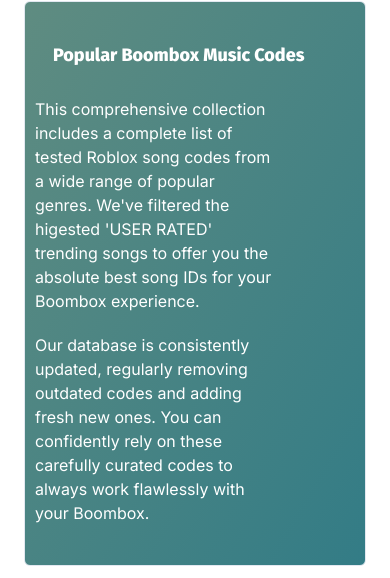
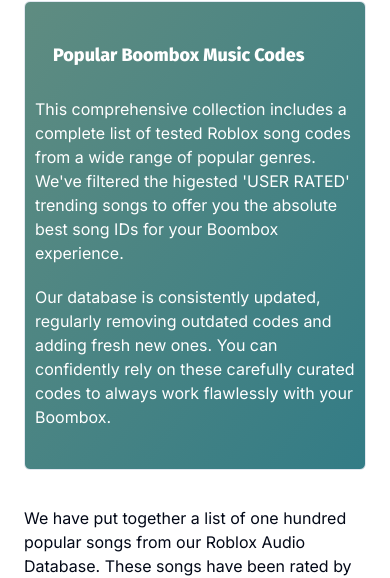
Before and after one commit to rupam2234/Roblox-Song-Codes, a Next.js app: page /popular-tracks in a window 390 px wide. Shown: the part 129-707 px from the top of the page. Built offline with nearby package versions, Linux system fonts and the light colour scheme; no server answers; the database is empty.

Commit message:
Layout Fix | Mobile Nav

```diff
--- a/src/components/custom-components/featuredBox.tsx
+++ b/src/components/custom-components/featuredBox.tsx
@@ -28,7 +28,7 @@
         {title}
       </h1>
       <div className="grid grid-cols-9 gap-10 justify-center items-center mt-7 md:mt-0">
-        <div className="text-[16px] col-span-7 text-white space-y-5">
+        <div className="text-[16px] col-span-9 md:col-span-7 text-white space-y-5">
           <p>
             {descriptionText1}
           </p>
--- a/src/components/custom-components/header.tsx
+++ b/src/components/custom-components/header.tsx
@@ -27,8 +27,8 @@
   const components: NavItem[] = [
     {
       title: "Popular Tracks",
-      href: "/most-popular-tracks",
-      icon: TrendingUp
+      href: "/popular-tracks",
+      icon: TrendingUp,
     },
   ];
 
@@ -72,7 +72,7 @@
       <div
         className={cn("flex justify-end items-center text-white font-light")}
       >
-        <SearchBar/>
+        <SearchBar />
 
         <div className="block md:hidden lg:hidden">
           <MobileNav components={components} />
```
